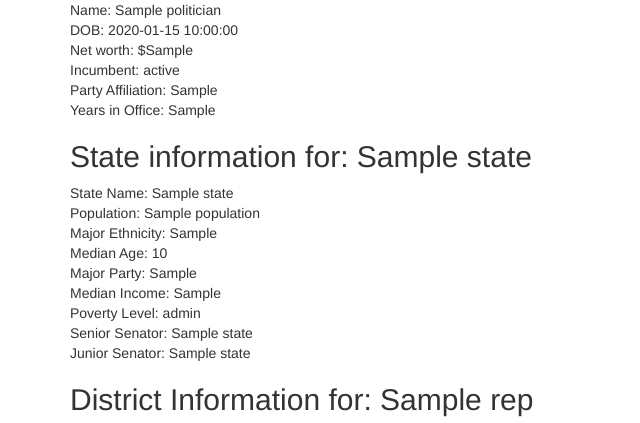
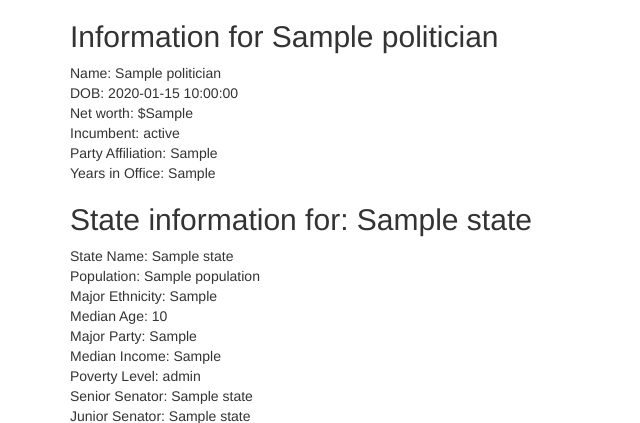
Before and after one commit to dariajung/cs4111-g13, a Flask app: template webserver/templates/search_results.html in a window 1280 px wide. Shown: the top 423 px of the page, without its empty margins (0-640 px from the left). Run offline with Flask 2, Linux system fonts and the light colour scheme; the template is opened without the code that fills it: most values are stand-ins (such as "Sample title", 1, 10 or a date in 2020); parts of the project's set-up code (start-up, migrations or seed data) failed here and were passed over; some libraries are stand-ins or nearby versions.

Commit message:
make politicians search output more readable

```diff
--- a/webserver/templates/politicians.html
+++ b/webserver/templates/politicians.html
@@ -1,5 +1,6 @@
 {% include "header.html" %}
 
+<div class="container">
 <h1>Politicians in the 113th United States Congress</h1>
     <div>{{data}}</div>
 
@@ -8,3 +9,4 @@
       <div>{{n}}</div>
       {% endfor %}
     </div>
+</div>
--- a/webserver/templates/search_results.html
+++ b/webserver/templates/search_results.html
@@ -5,6 +5,7 @@
 	<div>
 		{% if politician_data is defined %}
 			{% for n in politician_data %}
+				<h2> Information for {{n.name}}</h2>
 		  		<div>Name: {{ n.name }}</div>
 		  		<div>DOB: {{ n.DOB }}</div>
 		  		<div>Net worth: ${{ n.net_worth }}</div>
```
